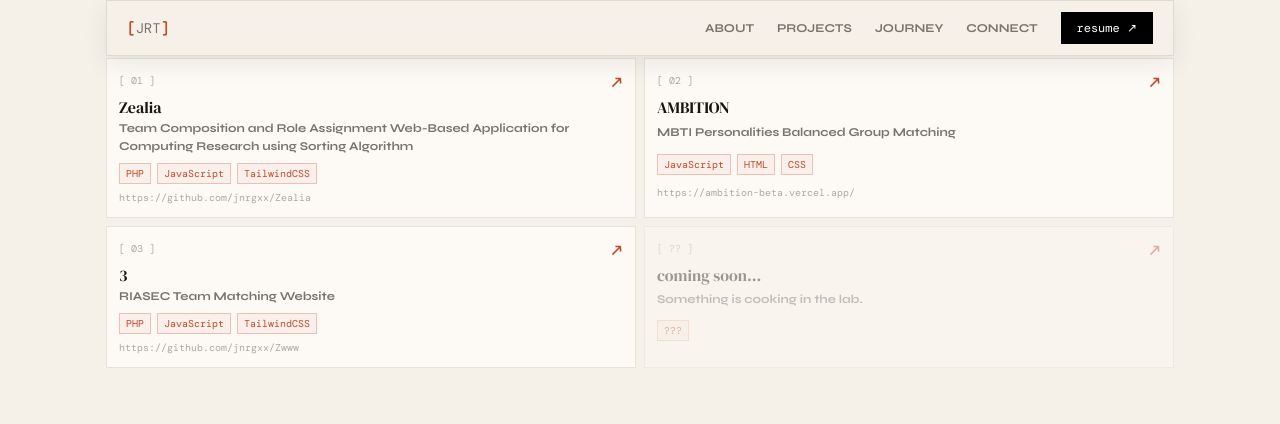
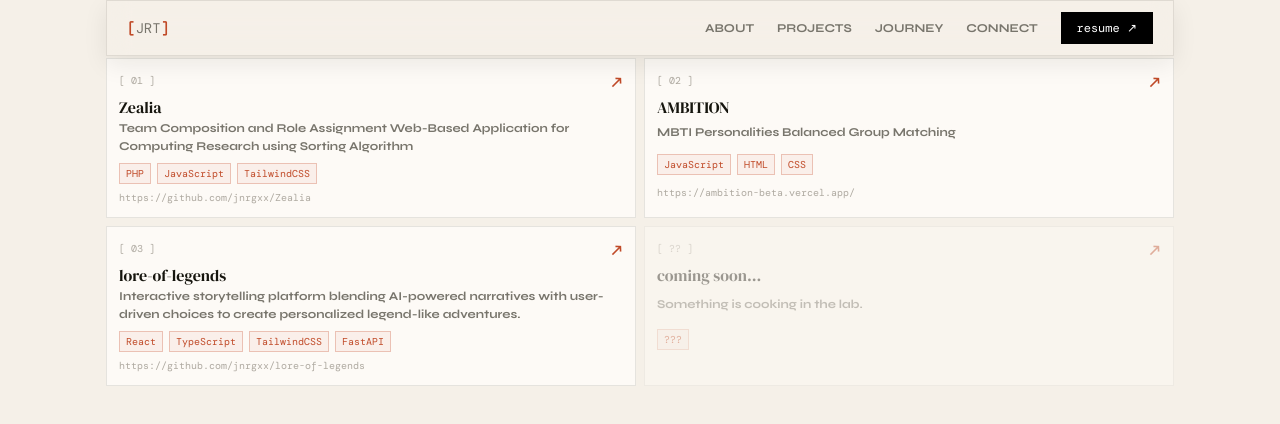
Before and after one commit to jnrgxx/portfolio, a React (Vite) app: page /projects in a window 1280 px wide. Shown: the top 424 px of the page. Built offline with nearby package versions, Linux system fonts and the light colour scheme.

Commit message:
update links

```diff
--- a/src/Components/Nav.tsx
+++ b/src/Components/Nav.tsx
@@ -33,9 +33,9 @@ export default function Nav() {
                     )}
                 </ul> */}
 
-                <button className="bg-black py-2 px-4 font-dm-mono text-white h-8 text-xs">
+                <a href="/John-Rogee-Turqueza-Resume.pdf" target="_blank" className="bg-black py-2 px-4 font-dm-mono text-white h-8 text-xs no-underline inline-flex items-center">
                     resume ↗
-                </button>
+                </a>
             </nav>
         </header>
     )
--- a/src/Sections/About.tsx
+++ b/src/Sections/About.tsx
@@ -9,11 +9,13 @@ export default function About() {
     }
 
     const techStack: StackStructure[] = [
-        {category: "Programming & Scripting", tech: ["PHP", "JavaScript", "Java", "Python", "Groovy", "SQL"]},
-        {category: "Web & Backend", tech: ["ReactJS", "Laravel", "REST APIs", "MySQL", "PostgreSQL"]},
-        {category: "Testing & DevOps", tech: ["JMeter", "Katalon Studio", "Postman", "Git", "GitHub", "Docker"]},
-        {category: "Cloud & Platforms", tech: ["Microsoft Azure", "Linux"]},
-        {category: "Design & Collaboration", tech: ["Figma", "Obsidian", "Notion"]},
+        {category: "Programming Languages", tech: ["Python", "PHP", "JavaScript", "TypeScript", "Java", "SQL", "Groovy"]},
+        {category: "Backend & APIs", tech: ["FastAPI", "Laravel", "Node.js", "REST APIs", "SQLAlchemy", "Pydantic", "LangChain"]},
+        {category: "Frontend", tech: ["React", "TailwindCSS"]},
+        {category: "Databases", tech: ["PostgreSQL", "MySQL", "SQLite", "Supabase", "Neon"]},
+        {category: "Performance Testing & Automation", tech: ["JMeter", "Katalon Studio", "API Load Testing", "Test Automation"]},
+        {category: "DevOps & Cloud", tech: ["Docker", "GitHub Actions", "Azure DevOps", "Vercel", "Render", "Railway"]},
+        {category: "Monitoring & Tools", tech: ["Swagger/OpenAPI", "Grafana", "Postman", "Git", "Figma", "Notion"]},
     ];
 
     return (
--- a/src/Sections/Connect.tsx
+++ b/src/Sections/Connect.tsx
@@ -24,7 +24,7 @@ export default function Connect() {
                     <div className="flex flex-col items-start">
                         <span className="font-dm-mono text-xxs text-sub mb-2">[ quick contact ]</span>
 
-                        <div className="bg-ink py-2 px-4 text-cr font-dm-mono text-xxs">jrogee@gmail.com</div>
+                        <div className="bg-ink py-2 px-4 text-cr font-dm-mono text-xxs">jrogeet@gmail.com</div>
                     </div>
                 </div>
 
@@ -35,7 +35,7 @@ export default function Connect() {
                         </div>
 
                         <div className="font-dm-mono text-xs text-left w-full">
-                            <a href="#" target="_blank" className="py-1.5 flex justify-between flex gap-1.5">
+                            <a href="https://philippinecomputersociety.org/jpcs-2/" target="_blank" className="py-1.5 flex justify-between flex gap-1.5">
                                 <span className="text-acc">↗</span>
                                 Junior Philippine Computer Society (JPCS)
                             </a>
@@ -70,17 +70,17 @@ export default function Connect() {
                         </div>
 
                         <div className="font-dm-mono text-xs text-left w-full">
-                            <a href="#" target="_blank" className="border-b-[0.5px] border-bd py-1.5 flex justify-between">
+                            <a href="mailto:jrogeet@gmail.com" target="_blank" className="border-b-[0.5px] border-bd py-1.5 flex justify-between">
                                 <div className="">
                                     <span>✉ email</span>
                                     <p className="text-xxs text-muted">jrogeet@gmail.com</p>
                                 </div>
                                 <span className="text-sub font-dm-mono">&gt;</span>
                             </a>
-                            <a href="#" target="_blank" className="border-b-[0.5px] border-bd py-1.5 flex justify-between">
+                            <a href="/John-Rogee-Turqueza-Resume.pdf" target="_blank" className="border-b-[0.5px] border-bd py-1.5 flex justify-between">
                                 <div className="">
-                                    <span>📅 schedule a call</span>
-                                    <p className="text-xxs text-muted">pick a time</p>
+                                    <span>📄 resume</span>
+                                    <p className="text-xxs text-muted">download pdf</p>
                                 </div>
                                 <span className="text-sub font-dm-mono">&gt;</span>
                             </a>
--- a/src/Sections/Hero.tsx
+++ b/src/Sections/Hero.tsx
@@ -42,9 +42,8 @@ export default function Hero() {
 
             {/*  */}
             <div className="flex gap-2 mb-5 text-xs font-dm-mono">
-                <div className="bg-ink text-cr py-2 px-4 border border-muted">📅 schedule a call</div>
-                <div className="py-2 px-4 border border-bd2">✉ send email</div>
-                <div className="py-2 px-4 border border-bd2">📄 resume</div>
+                <a href="mailto:jrogeet@gmail.com" className="bg-ink text-cr py-2 px-4 border border-muted no-underline">✉ send email</a>
+                <a href="/John-Rogee-Turqueza-Resume.pdf" target="_blank" className="py-2 px-4 border border-bd2 no-underline">📄 resume</a>
             </div>
 
             <div className="mt-34 border-t-[0.5px] border-bd">
--- a/src/data/portfolioData.ts
+++ b/src/data/portfolioData.ts
@@ -27,10 +27,10 @@ export const projects: Project[] = [
     url: 'https://ambition-beta.vercel.app/',
   },
   {
-    name: '3',
-    desc: 'RIASEC Team Matching Website',
-    stack: ['PHP', 'JavaScript', 'TailwindCSS'],
-    url: 'https://github.com/jnrgxx/Zwww',
+    name: 'lore-of-legends',
+    desc: 'Interactive storytelling platform blending AI-powered narratives with user-driven choices to create personalized legend-like adventures.',
+    stack: ['React', 'TypeScript', 'TailwindCSS', 'FastAPI'],
+    url: 'https://github.com/jnrgxx/lore-of-legends',
   },
   {
     name: 'coming soon...',
```
Also changed, not shown: 1 other file (tests, documents, lock files or other folders).
